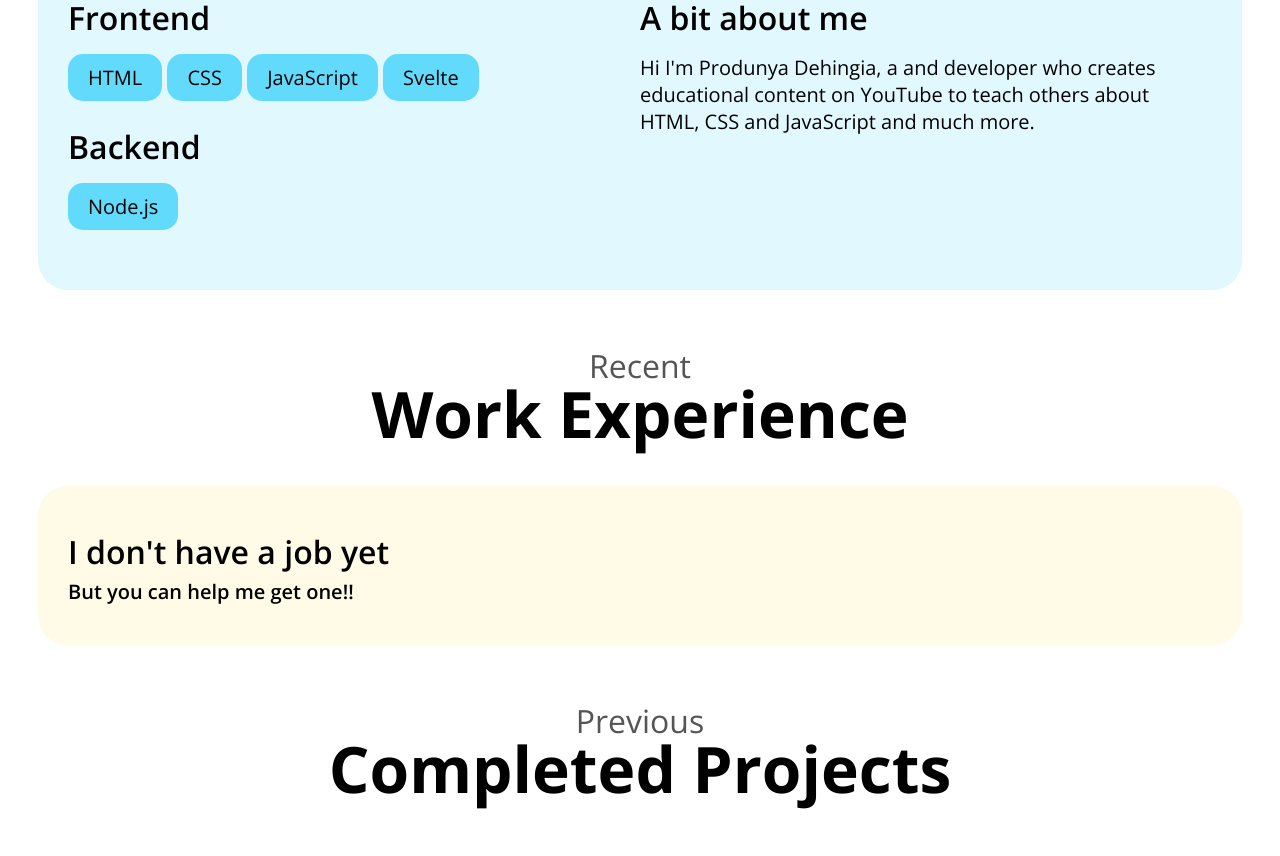
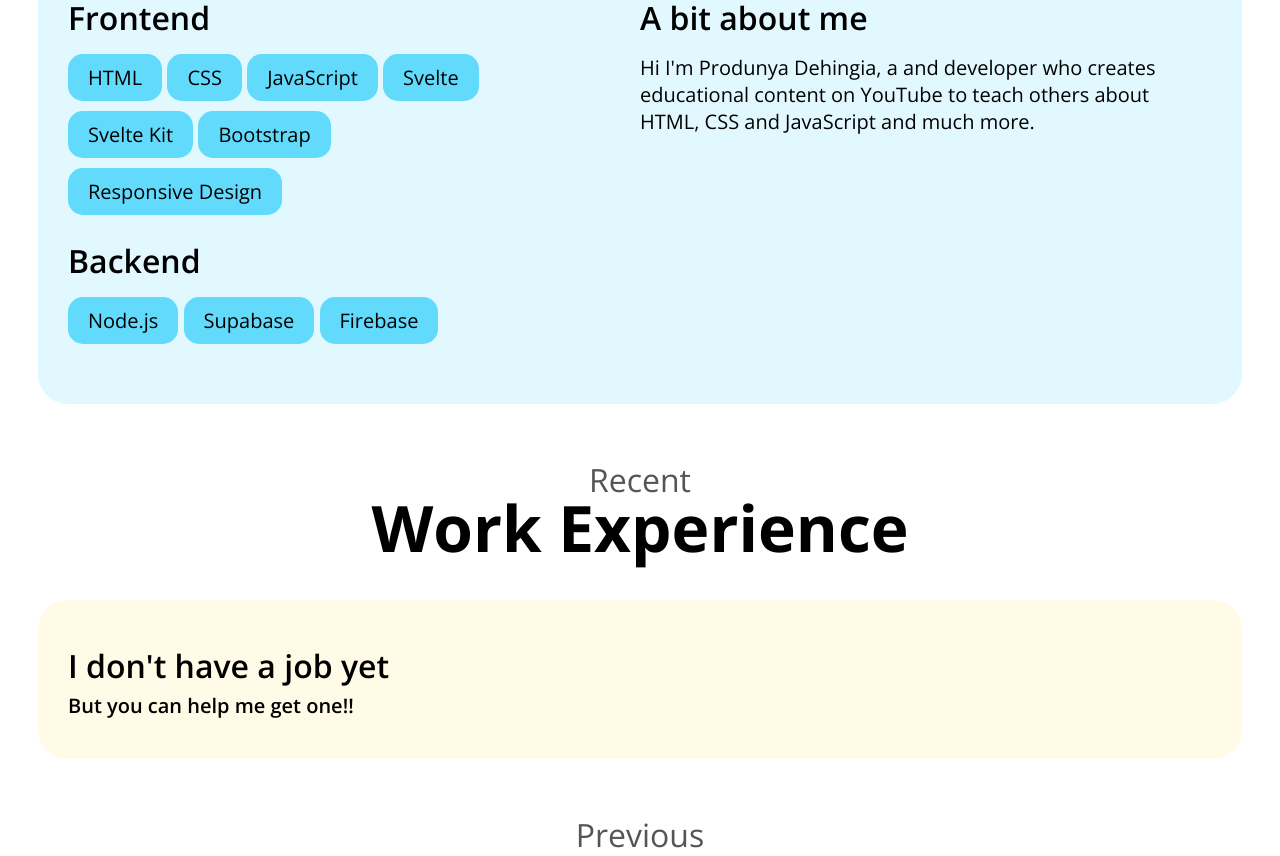
Before and after one commit to PDgaming/Portfolio, a SvelteKit app: page / in a window 1280 px wide. Shown: the part 1031-1887 px from the top of the page. Built offline with nearby package versions, Linux system fonts and the light colour scheme.

Commit message:
Update +page.svelte

```diff
--- a/src/routes/+page.svelte
+++ b/src/routes/+page.svelte
@@ -115,10 +115,15 @@
                     <li>CSS</li>
                     <li>JavaScript</li>
                     <li>Svelte</li>
+                    <li>Svelte Kit</li>
+                    <li>Bootstrap</li>
+                    <li>Responsive Design</li>
                 </ul>
                 <h3>Backend</h3>
                 <ul>
                     <li>Node.js</li>
+                    <li>Supabase</li>
+                    <li>Firebase</li>
                 </ul>
             </div>
             <div class="right-column">
```
